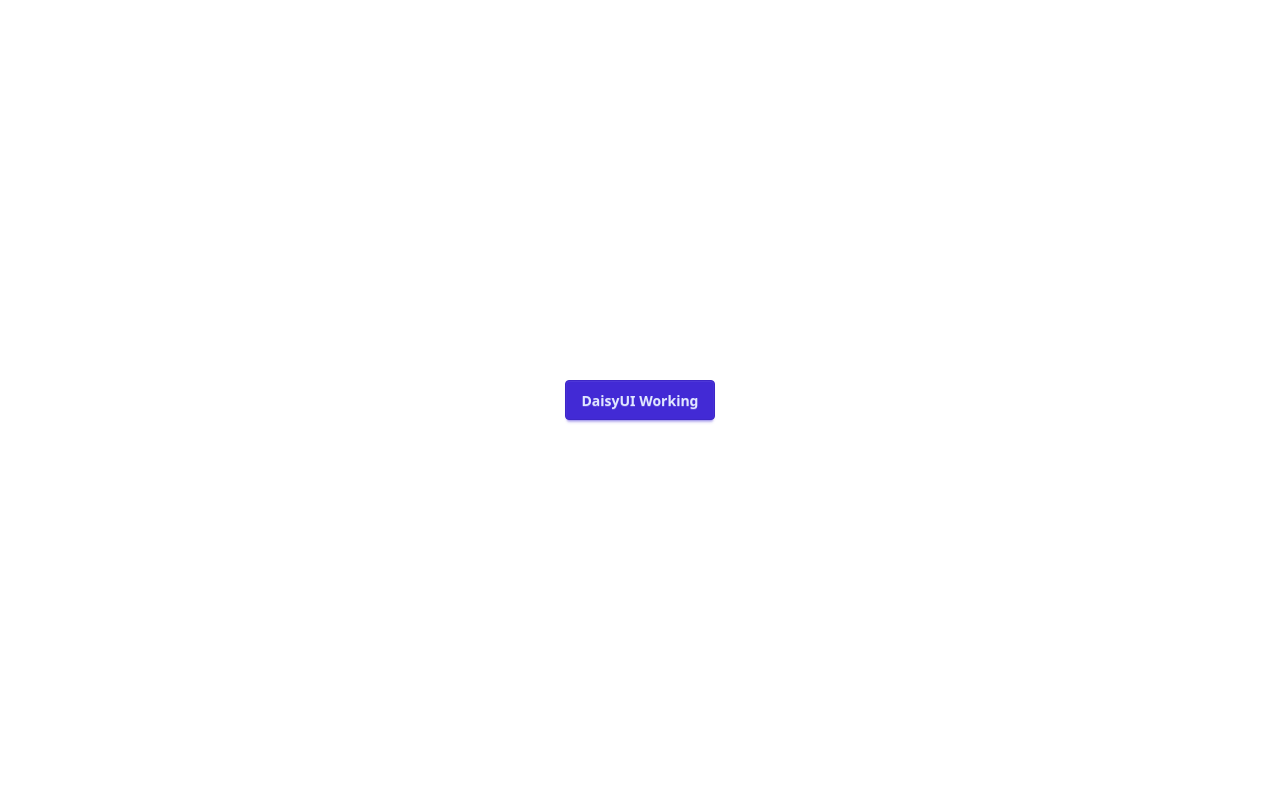
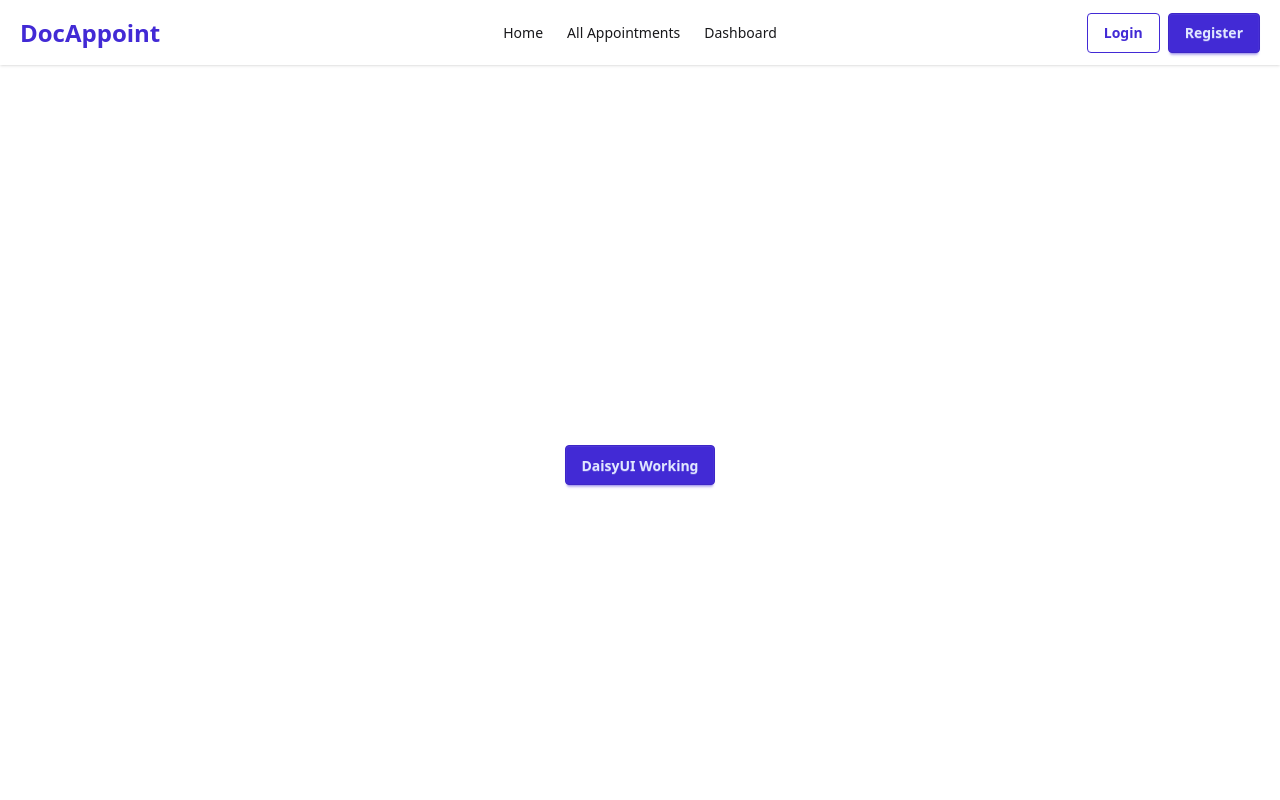
Before and after one commit to MariaHasanChowdhury/B13-Assignment09-Doctor-Appointment-Manager, a Next.js app: page / in a window 1280 px wide. Shown: the top 800 px of the page. Built offline with nearby package versions, Linux system fonts and the light colour scheme.

Commit message:
update layout.js

```diff
--- a/src/app/layout.js
+++ b/src/app/layout.js
@@ -1,28 +1,25 @@
-import { Geist, Geist_Mono } from "next/font/google";
 import "./globals.css";
-
-const geistSans = Geist({
-  variable: "--font-geist-sans",
-  subsets: ["latin"],
-});
-
-const geistMono = Geist_Mono({
-  variable: "--font-geist-mono",
-  subsets: ["latin"],
-});
+import Navbar from "@/components/Navbar";
+import Footer from "@/components/Footer";
 
 export const metadata = {
-  title: "Create Next App",
-  description: "Generated by create next app",
+  title: "DocAppoint",
+  description:
+    "Doctor Appointment Manager",
 };
 
-export default function RootLayout({ children }) {
+export default function RootLayout({
+  children,
+}) {
   return (
-    <html
-      lang="en"
-      className={`${geistSans.variable} ${geistMono.variable} h-full antialiased`}
-    >
-      <body className="min-h-full flex flex-col">{children}</body>
+    <html lang="en">
+      <body>
+        <Navbar />
+
+        <main>{children}</main>
+
+        <Footer />
+      </body>
     </html>
   );
 }
```
